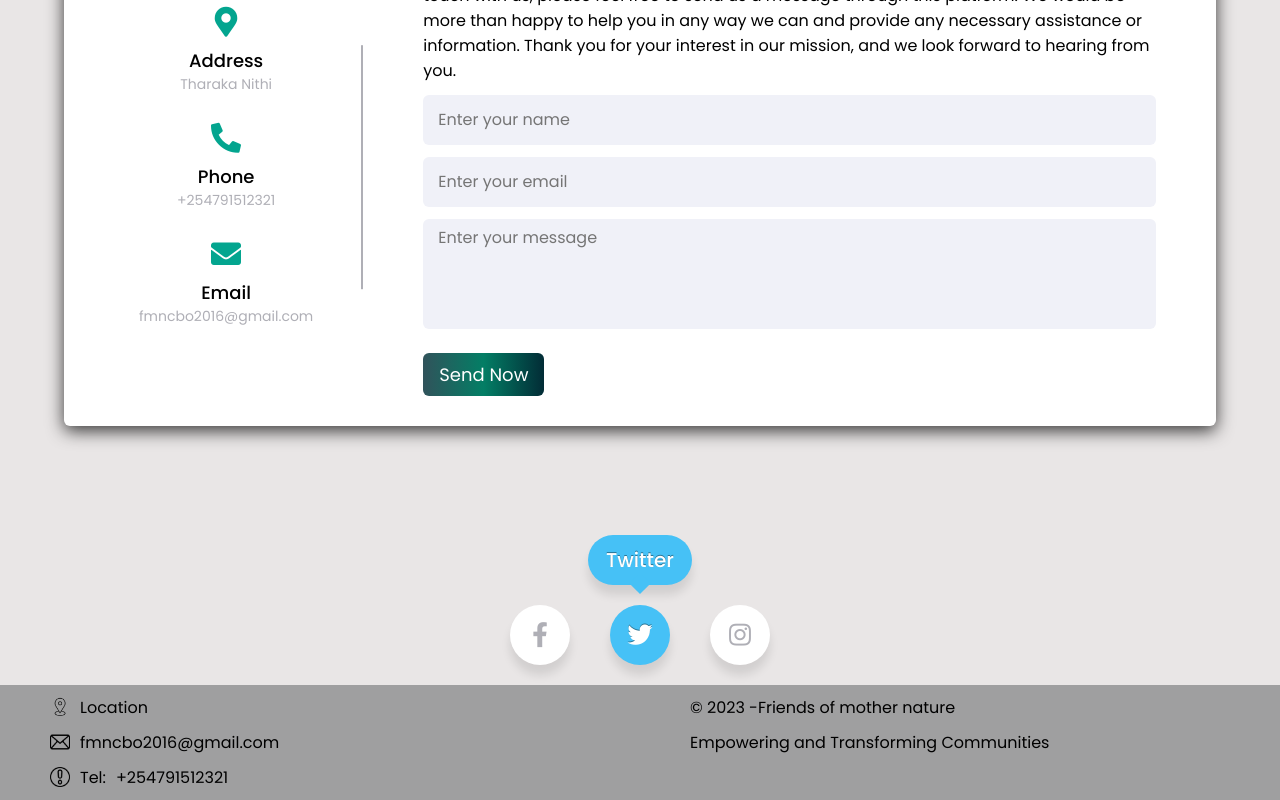
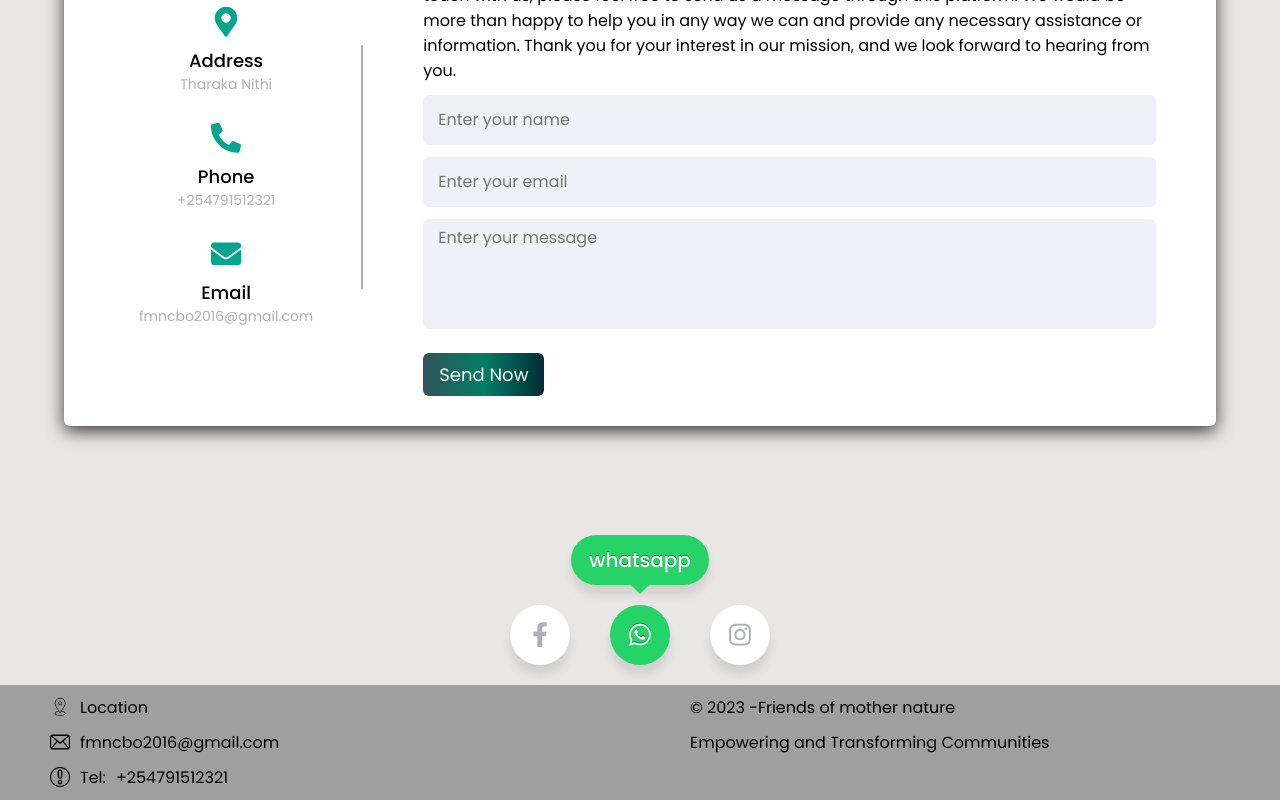
Before and after one commit to Teamprojects-lexcy/Friends-of-Mother-Nature, a plain HTML site: page html/contact.html in a window 1280 px wide. In both pictures the pointer is over the element 640 px from the left and 1074 px from the top of the page. Shown: the part 440-1240 px from the top of the page. Drawn offline with Linux system fonts and the light colour scheme; a web font is replaced by a local one.

Commit message:
final pages

```diff
--- a/css/contact.css
+++ b/css/contact.css
@@ -204,25 +204,15 @@ a{
 .wrapper .facebook:hover .tooltip:before{
   background: #3B5999;
 }
-.wrapper .twitter:hover span,
-.wrapper .twitter:hover .tooltip,
-.wrapper .twitter:hover .tooltip:before{
-  background: #46C1F6;
+.wrapper .whatsapp:hover span,
+.wrapper .whatsapp:hover .tooltip,
+.wrapper .whatsapp:hover .tooltip:before{
+  background: #25D366;
 }
 .wrapper .instagram:hover span,
 .wrapper .instagram:hover .tooltip,
 .wrapper .instagram:hover .tooltip:before{
   background: #e1306c;
-}
-.wrapper .github:hover span,
-.wrapper .github:hover .tooltip,
-.wrapper .github:hover .tooltip:before{
-  background: #333;
-}
-.wrapper .youtube:hover span,
-.wrapper .youtube:hover .tooltip,
-.wrapper .youtube:hover .tooltip:before{
-  background: #DE463B;
 }
 
 
--- a/html/contact.html
+++ b/html/contact.html
@@ -97,11 +97,11 @@
            <span><i class="fab fa-facebook-f"></i></span>
         </div>
     </a>
-    <a href="https://twitter.com/search?q=friends%20of%20mother%20nature&src=typed_query" target="_blank"><div class="icon twitter">
+    <a href="https://twitter.com/search?q=friends%20of%20mother%20nature&src=typed_query" target="_blank"><div class="icon whatsapp">
            <div class="tooltip">
-              Twitter
+              whatsapp
            </div>
-           <span><i class="fab fa-twitter"></i></span>
+           <span><i class="fab fa-whatsapp"></i></span>
         </div></a>
         <a href="https://www.instagram.com/friendsofmothernature/" target="_blank"><div class="icon instagram">
            <div class="tooltip">
```
Also changed, not shown: html/pages/Digital literacy.html (added).
